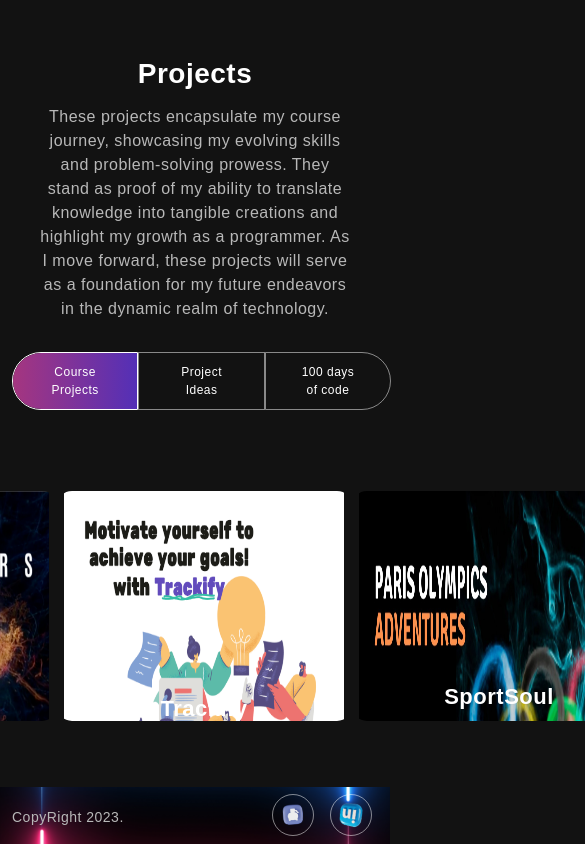
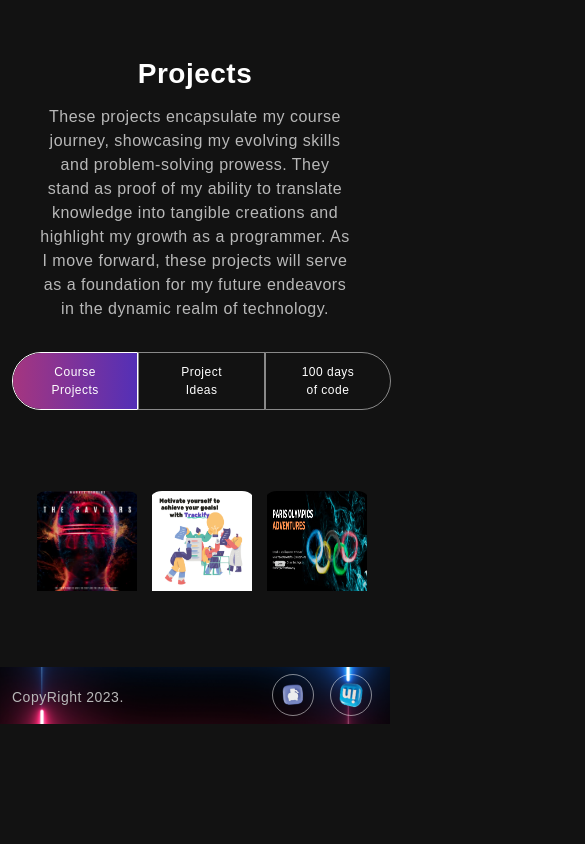
Before and after one commit to brianadams68/Portfolio, a React (Create React App) app: page / in a window 390 px wide. Shown: the part 1892-2736 px from the top of the page, 585 px wide, since content can reach past the window. After the commit the page ends 2616 px from the top, so only its background shows below. Built offline with nearby package versions, Linux system fonts and the light colour scheme.

Commit message:
Fixing responsive for mobile

```diff
--- a/src/App.css
+++ b/src/App.css
@@ -661,12 +661,6 @@
     display: flex;
     justify-content: center;
     align-items: center;
-    flex-direction: column;
-  }
-
-  .proj-imgbx:hover .proj-txtx {
-    top: 50%;
-    opacity: 1;
   }
 
   .nav-link#projects-tabs-tab-first {
@@ -689,13 +683,14 @@
     border-radius: 15px;
     overflow: hidden;
     width: 100%;
-    max-width: 300px;
+    max-width: 110px;
+    max-height: 110px;
     margin-bottom: 16px;
   }
 
   .proj-imgbx img {
-    max-width: 300px;
-    height: 400px;
+    max-width: 100px;
+    height: 100px;
   }
 
   .proj-imgbx::before {
@@ -714,25 +709,32 @@
 
   .proj-txtx {
     text-align: center;
-    margin-top: 15px;
     transition: 0.5s ease-in-out;
     opacity: 1;
+    top: 200%;
     width: 100%;
   }
 
   .proj-txtx h4 {
-    font-size: 22px;
+    font-size: 12px;
     font-weight: 700;
+    margin-top: 30px;
     letter-spacing: 0.5px;
     line-height: 1.1em;
-    margin-bottom: 8px;
   }
 
   .proj-txtx span {
     font-style: italic;
-    font-weight: 400;
-    font-size: 12px;
-    letter-spacing: 0.5px;
+    font-weight: 500;
+    font-size: 8px;
+    letter-spacing: 0.2px;
+  }
+
+  .proj-txtx p span {
+    font-style: italic;
+    font-weight: 500;
+    font-size: 8px;
+    letter-spacing: 0.3px;
   }
 }
 
```
